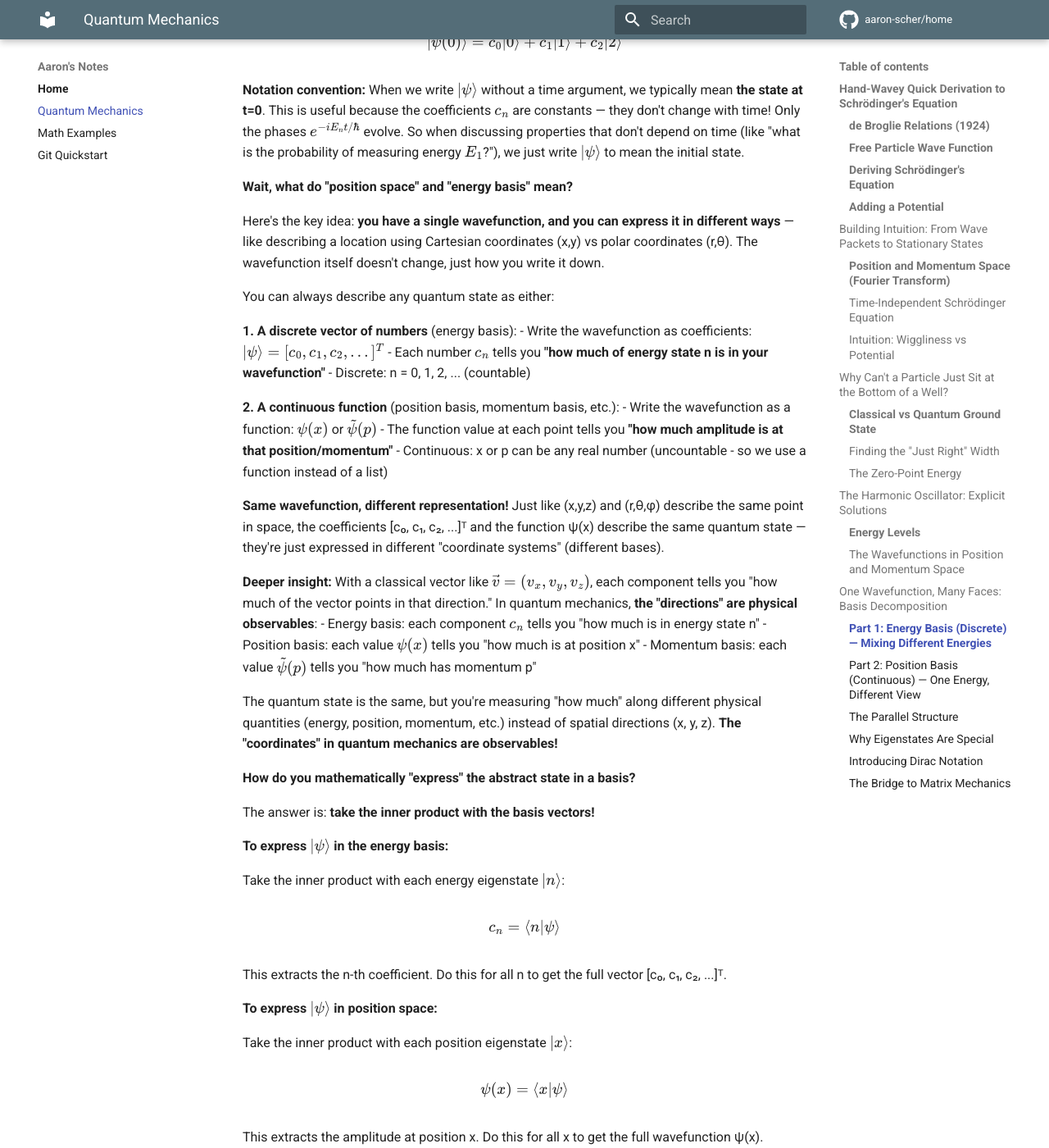
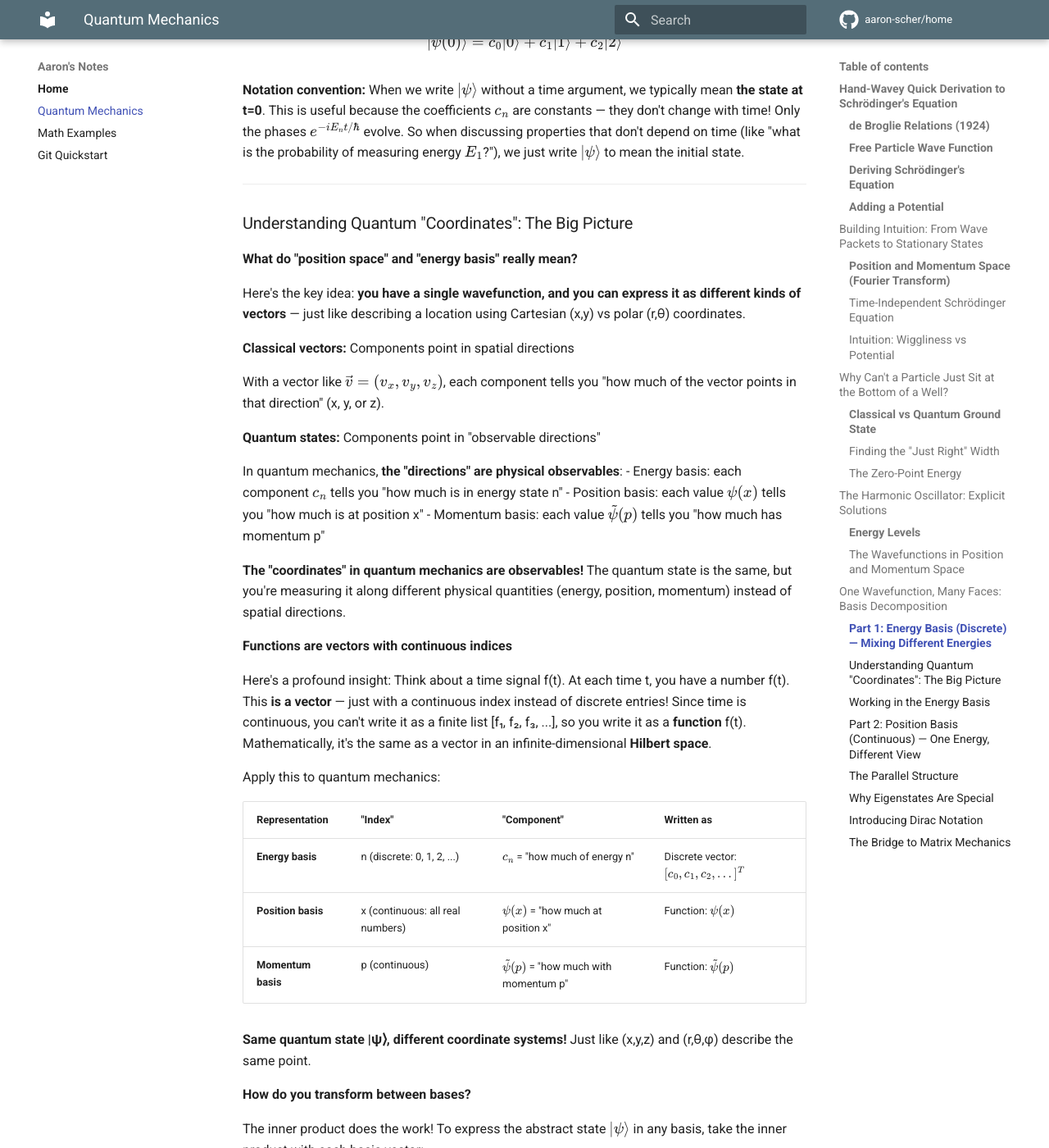
Before and after one commit to aaron-scher/home, an MkDocs documentation site: the page built from docs/quantum-mechanics.md, in a window 1280 px wide and 1400 px high, scrolled down 11169 px. Shown: the whole window at 82% size. Built offline with MkDocs 1.6.1 and Material for MkDocs 9.7.7, drawn with Linux system fonts in a browser that asks for light colours; comment, search, counter and statistics services are not loaded; some of the changed text lies outside the part shown.

Commit message:
Consolidate basis concepts into one clear section
- Remove redundancy (was explaining |n⟩ twice)
- Create unified "Understanding Quantum Coordinates" section
- Add table comparing discrete vs continuous representations
- Emphasize key insights: coordinates are observables, functions are vectors
- Cleaner pedagogical flow - all conceptual insights together
- Preserves all "BOING!" moments in streamlined form

🤖 Generated with [Claude Code](https://claude.com/claude-code)

Co-Authored-By: Claude <noreply@anthropic.com>

```diff
--- a/docs/quantum-mechanics.md
+++ b/docs/quantum-mechanics.md
@@ -401,122 +401,74 @@ $$
 
 **Notation convention:** When we write $|\psi\rangle$ without a time argument, we typically mean **the state at t=0**. This is useful because the coefficients $c_n$ are constants — they don't change with time! Only the phases $e^{-iE_n t/\hbar}$ evolve. So when discussing properties that don't depend on time (like "what is the probability of measuring energy $E_1$?"), we just write $|\psi\rangle$ to mean the initial state.
 
-**Wait, what do "position space" and "energy basis" mean?**
+---
 
-Here's the key idea: **you have a single wavefunction, and you can express it in different ways** — like describing a location using Cartesian coordinates (x,y) vs polar coordinates (r,θ). The wavefunction itself doesn't change, just how you write it down.
+### Understanding Quantum "Coordinates": The Big Picture
 
-You can always describe any quantum state as either:
+**What do "position space" and "energy basis" really mean?**
 
-**1. A discrete vector of numbers** (energy basis):
-- Write the wavefunction as coefficients: $|\psi\rangle = [c_0, c_1, c_2, ...]^T$
-- Each number $c_n$ tells you **"how much of energy state n is in your wavefunction"**
-- Discrete: n = 0, 1, 2, ... (countable)
+Here's the key idea: **you have a single wavefunction, and you can express it as different kinds of vectors** — just like describing a location using Cartesian (x,y) vs polar (r,θ) coordinates.
 
-**2. A continuous function** (position basis, momentum basis, etc.):
-- Write the wavefunction as a function: $\psi(x)$ or $\tilde{\psi}(p)$
-- The function value at each point tells you **"how much amplitude is at that position/momentum"**
-- Continuous: x or p can be any real number (uncountable - so we use a function instead of a list)
+**Classical vectors:** Components point in spatial directions
 
-**Same wavefunction, different representation!** Just like (x,y,z) and (r,θ,φ) describe the same point in space, the coefficients [c₀, c₁, c₂, ...]ᵀ and the function ψ(x) describe the same quantum state — they're just expressed in different "coordinate systems" (different bases).
+With a vector like $\vec{v} = (v_x, v_y, v_z)$, each component tells you "how much of the vector points in that direction" (x, y, or z).
 
-**Deeper insight:** With a classical vector like $\vec{v} = (v_x, v_y, v_z)$, each component tells you "how much of the vector points in that direction." In quantum mechanics, **the "directions" are physical observables**:
+**Quantum states:** Components point in "observable directions"
+
+In quantum mechanics, **the "directions" are physical observables**:
 - Energy basis: each component $c_n$ tells you "how much is in energy state n"
 - Position basis: each value $\psi(x)$ tells you "how much is at position x"
 - Momentum basis: each value $\tilde{\psi}(p)$ tells you "how much has momentum p"
 
-The quantum state is the same, but you're measuring "how much" along different physical quantities (energy, position, momentum, etc.) instead of spatial directions (x, y, z). **The "coordinates" in quantum mechanics are observables!**
+**The "coordinates" in quantum mechanics are observables!** The quantum state is the same, but you're measuring it along different physical quantities (energy, position, momentum) instead of spatial directions.
 
-**How do you mathematically "express" the abstract state in a basis?**
+**Functions are vectors with continuous indices**
 
-The answer is: **take the inner product with the basis vectors!**
+Here's a profound insight: Think about a time signal f(t). At each time t, you have a number f(t). This **is a vector** — just with a continuous index instead of discrete entries! Since time is continuous, you can't write it as a finite list [f₁, f₂, f₃, ...], so you write it as a **function** f(t). Mathematically, it's the same as a vector in an infinite-dimensional **Hilbert space**.
 
-**To express $|\psi\rangle$ in the energy basis:**
+Apply this to quantum mechanics:
 
-Take the inner product with each energy eigenstate $|n\rangle$:
+| Representation | "Index" | "Component" | Written as |
+|----------------|---------|-------------|------------|
+| **Energy basis** | n (discrete: 0, 1, 2, ...) | $c_n$ = "how much of energy n" | Discrete vector: $[c_0, c_1, c_2, ...]^T$ |
+| **Position basis** | x (continuous: all real numbers) | $\psi(x)$ = "how much at position x" | Function: $\psi(x)$ |
+| **Momentum basis** | p (continuous) | $\tilde{\psi}(p)$ = "how much with momentum p" | Function: $\tilde{\psi}(p)$ |
 
-$$
-c_n = \langle n | \psi \rangle
-$$
+**Same quantum state |ψ⟩, different coordinate systems!** Just like (x,y,z) and (r,θ,φ) describe the same point.
 
-This extracts the n-th coefficient. Do this for all n to get the full vector [c₀, c₁, c₂, ...]ᵀ.
+**How do you transform between bases?**
 
-**To express $|\psi\rangle$ in position space:**
+The inner product does the work! To express the abstract state $|\psi\rangle$ in any basis, take the inner product with each basis vector:
 
-Take the inner product with each position eigenstate $|x\rangle$:
+- Energy basis: $c_n = \langle n | \psi \rangle$ extracts the n-th coefficient
+- Position basis: $\psi(x) = \langle x | \psi \rangle$ extracts the amplitude at x
 
-$$
-\psi(x) = \langle x | \psi \rangle
-$$
+Same operation, just discrete vs continuous. This is why:
+- Sums become integrals: $\sum_n \rightarrow \int dx$
+- Inner products look the same: $\sum_n c_n^* d_n \rightarrow \int \psi^*(x)\phi(x) dx$
 
-This extracts the amplitude at position x. Do this for all x to get the full wavefunction ψ(x).
+**What exactly is |n⟩ — vector or wavefunction?**
 
-**It's the same operation!** In both cases, you're asking "how much of basis vector ____ is in my state?" The inner product ⟨basis vector|ψ⟩ answers that question. The only difference is:
-- Energy basis: discrete set of vectors |n⟩, so you get discrete coefficients cₙ
-- Position basis: continuous set of "vectors" |x⟩, so you get a continuous function ψ(x)
+Both! The symbol $|n\rangle$ is **basis-independent** — it's the abstract quantum state. When expressed in different bases:
 
-**Key insight: Functions ARE vectors!**
+- In energy basis: $|1\rangle = \begin{pmatrix} 0 \\ 1 \\ 0 \\ \vdots \end{pmatrix}$ (simple vector)
+- In position basis: $|1\rangle \rightarrow \psi_1(x) = \left(\frac{1}{4\pi x_0^2}\right)^{1/4} \frac{2x}{x_0} e^{-x^2/(2x_0^2)}$ (function)
 
-Here's a profound realization: **any continuous function is actually a vector** - it's a vector in what mathematicians call a **function space** (or **Hilbert space** in quantum mechanics).
+Like the number 3 written as "3" (decimal), "11" (binary), or "III" (Roman) — same thing, different notation!
 
-Think about a time signal f(t):
+**Our three-state superposition:**
 
-$$
-f(t) = \begin{pmatrix} \vdots \\ f(t_1) \\ f(t_2) \\ f(t_3) \\ \vdots \end{pmatrix} \quad \text{(at each time } t \text{, you have a number } f(t)\text{)}
-$$
-
-This **is** a vector! Each "index" is a time value t, and each "component" is the value f(t). Since time is continuous, you have uncountably many components, so we write it as a **function** instead of a list. But mathematically, **it's the same as a vector with continuous indices**.
-
-Now apply this to quantum mechanics:
-
-**Energy basis** (discrete vector):
-
-$$
-|\psi\rangle = \begin{pmatrix} c_0 \\ c_1 \\ c_2 \\ \vdots \end{pmatrix} \quad \text{(index } n \text{, component } c_n\text{)}
-$$
-
-**Position basis** (continuous vector):
-
-$$
-|\psi\rangle \leftrightarrow \psi(x) \quad \text{(index } x\text{, component } \psi(x)\text{)}
-$$
-
-We write ψ(x) as a function because x is continuous, but it's really a vector with infinitely many entries - one for each possible position x.
-
-**This is why all the operations have the same structure:**
-- Discrete sum: $\sum_n c_n$ → Continuous integral: $\int \psi(x) dx$
-- Inner product: $\sum_n c_n^* d_n$ → Inner product: $\int \psi^*(x) \phi(x) dx$
-
-Functions are vectors with continuous indices!
-
-**CRITICAL CLARIFICATION:** What exactly is $|n\rangle$? Is it a vector or a wavefunction?
-
-**Answer: It's BOTH!** This is the key insight of Dirac notation. The abstract state $|n\rangle$ can be represented in different ways:
-
-**In position space** (what we just wrote out):
-
-$|0\rangle$ means the wavefunction $\psi_0(x) = \left(\frac{1}{\pi x_0^2}\right)^{1/4} e^{-x^2/(2x_0^2)}$
-
-$|1\rangle$ means the wavefunction $\psi_1(x) = \left(\frac{1}{4\pi x_0^2}\right)^{1/4} \frac{2x}{x_0} e^{-x^2/(2x_0^2)}$
-
-$|2\rangle$ means the wavefunction $\psi_2(x) = \left(\frac{1}{16\pi x_0^2}\right)^{1/4} \left(\frac{4x^2}{x_0^2} - 2\right) e^{-x^2/(2x_0^2)}$
-
-**In the energy basis** (discrete vector notation):
-
-$|0\rangle = \begin{pmatrix} 1 \\ 0 \\ 0 \\ \vdots \end{pmatrix}$, $|1\rangle = \begin{pmatrix} 0 \\ 1 \\ 0 \\ \vdots \end{pmatrix}$, $|2\rangle = \begin{pmatrix} 0 \\ 0 \\ 1 \\ \vdots \end{pmatrix}$
-
-**Same quantum state, different representation!** The abstract symbol $|n\rangle$ is basis-independent — it's the actual physical state. When you "express it" in position space, you get the wavefunction. When you "express it" in the energy basis, you get a simple vector with 1 at position n.
-
-Think of it like the number 3 — you can write it as "3" (decimal), "11" (binary), or "III" (Roman numerals). Same number, different representation. Same quantum state, different basis!
-
-**Our superposition state as a column vector:**
-
-When working in the energy basis, our superposition $|\psi\rangle = c_0|0\rangle + c_1|1\rangle + c_2|2\rangle$ is just a column vector:
+In energy basis, $|\psi\rangle = c_0|0\rangle + c_1|1\rangle + c_2|2\rangle$ is just:
 
 $$
 |\psi\rangle = \begin{pmatrix} c_0 \\ c_1 \\ c_2 \\ \vdots \end{pmatrix}
 $$
 
-The first entry is the amplitude of being in the ground state, the second entry is the amplitude of the first excited state, etc.
+Each entry is the amplitude for that energy state.
+
+---
+
+### Working in the Energy Basis
 
 **Example: Extracting a component with the inner product**
 
```
